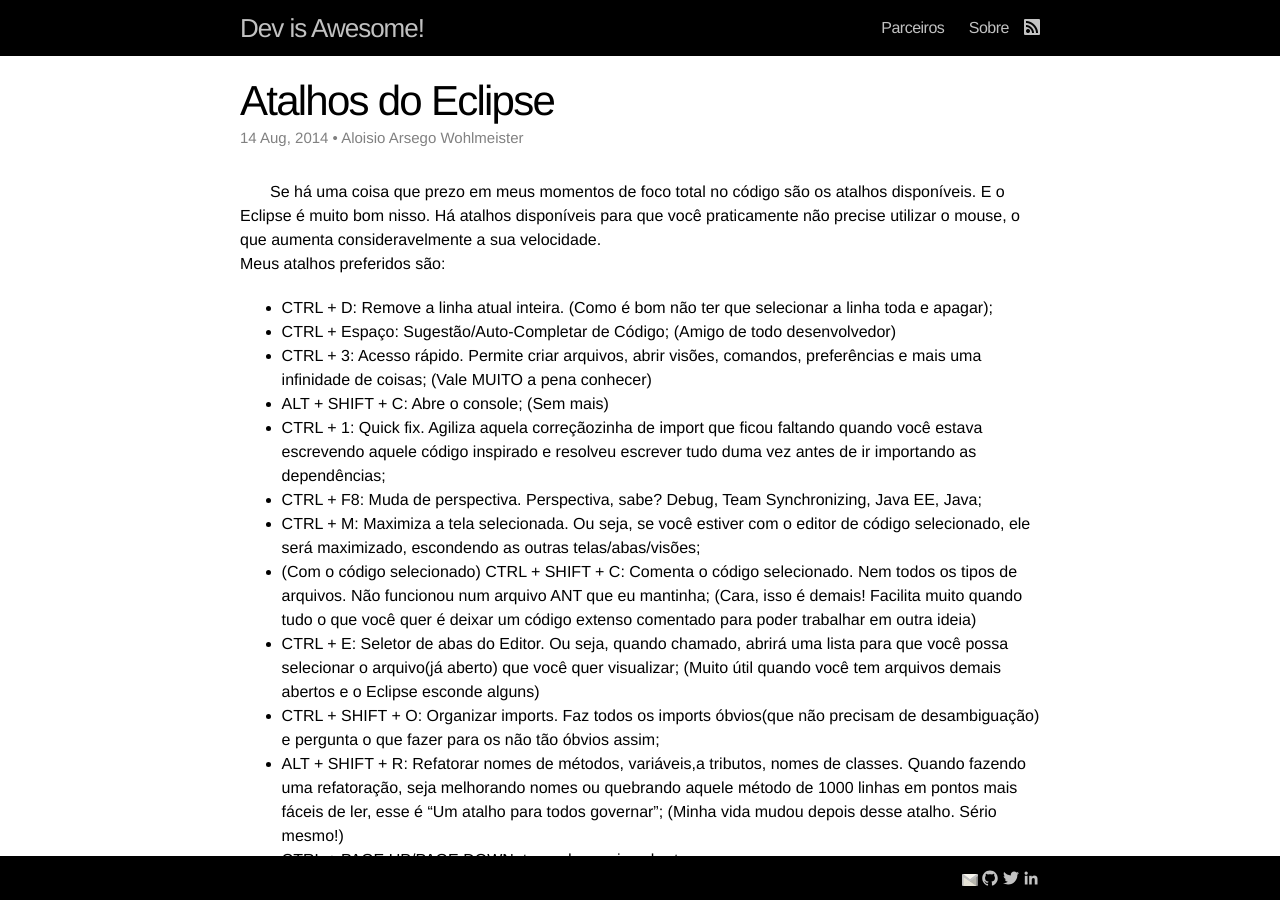
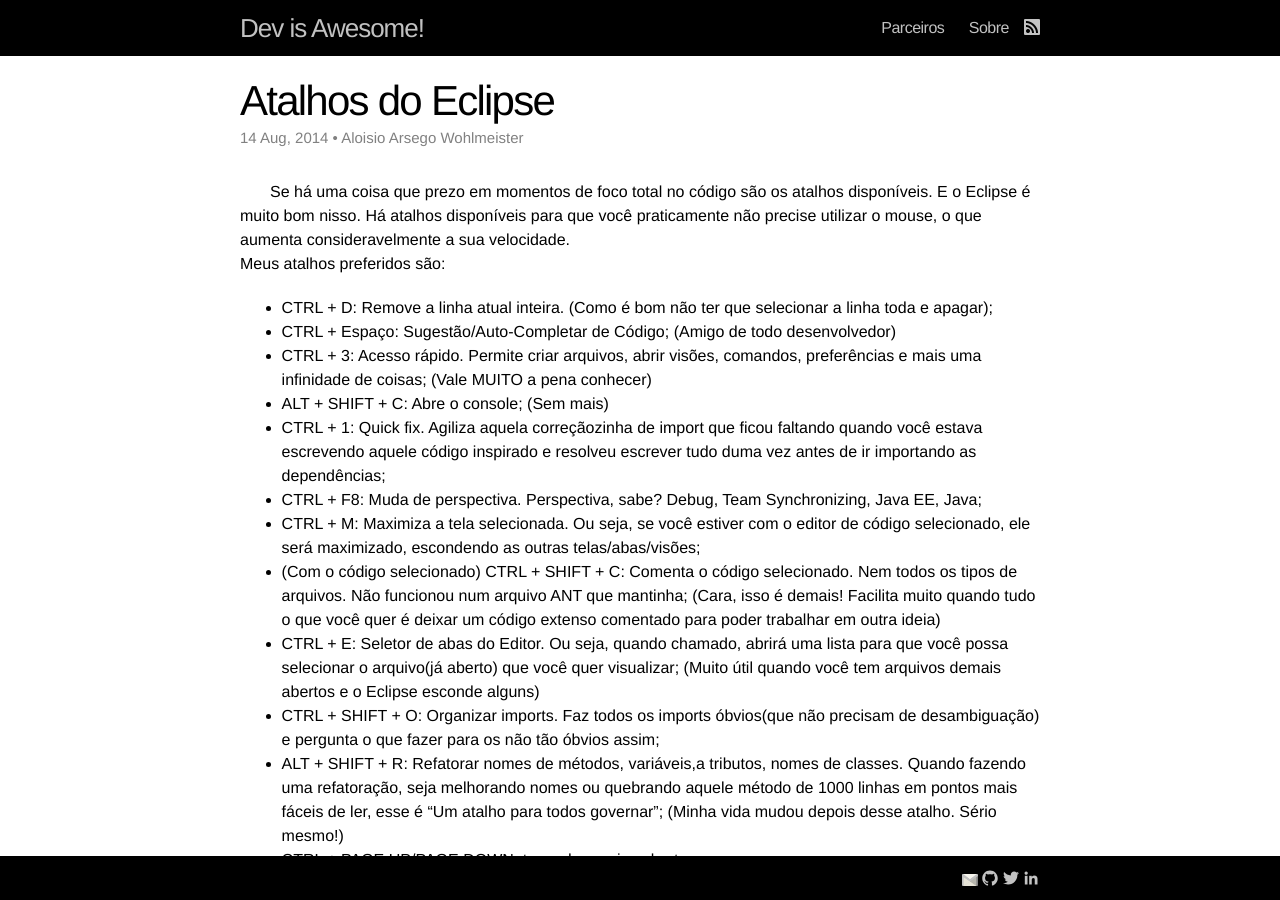
Before and after one commit to aloisioaw/aloisioaw.github.com, a Jekyll site: the page built from _posts/14-08-14-atalhos-eclipse.md, in a window 1280 px wide and 900 px high. Built offline with Jekyll 4.4.1, drawn with Linux system fonts in a browser that asks for light colours; some of the changed text lies outside the part shown.

```diff
--- a/_posts/14-08-14-atalhos-eclipse.md
+++ b/_posts/14-08-14-atalhos-eclipse.md
@@ -5,7 +5,7 @@
 categories: eclipse atalhos
 ---
 
-Se há uma coisa que prezo em meus momentos de foco total no código são os atalhos disponíveis. E o Eclipse é muito bom nisso. Há atalhos disponíveis para que você praticamente não precise utilizar o mouse, o que aumenta consideravelmente a sua velocidade.
+Se há uma coisa que prezo em momentos de foco total no código são os atalhos disponíveis. E o Eclipse é muito bom nisso. Há atalhos disponíveis para que você praticamente não precise utilizar o mouse, o que aumenta consideravelmente a sua velocidade.
 Meus atalhos preferidos são:
 
 *  CTRL + D: Remove a linha atual inteira. (Como é bom não ter que selecionar a linha toda e apagar);
@@ -15,7 +15,7 @@
 *  CTRL + 1: Quick fix. Agiliza aquela correçãozinha de import que ficou faltando quando você estava escrevendo aquele código inspirado e resolveu escrever tudo duma vez antes de ir importando as dependências;
 *  CTRL + F8: Muda de perspectiva. Perspectiva, sabe? Debug, Team Synchronizing, Java EE, Java;
 *  CTRL + M: Maximiza a tela selecionada. Ou seja, se você estiver com o editor de código selecionado, ele será maximizado, escondendo as outras telas/abas/visões;
-*  (Com o código selecionado) CTRL + SHIFT + C: Comenta o código selecionado. Nem todos os tipos de arquivos. Não funcionou num arquivo ANT que eu mantinha; (Cara, isso é demais! Facilita muito quando tudo o que você quer é deixar um código extenso comentado para poder trabalhar em outra ideia)
+*  (Com o código selecionado) CTRL + SHIFT + C: Comenta o código selecionado. Nem todos os tipos de arquivos. Não funcionou num arquivo ANT que mantinha; (Cara, isso é demais! Facilita muito quando tudo o que você quer é deixar um código extenso comentado para poder trabalhar em outra ideia)
 *  CTRL + E: Seletor de abas do Editor. Ou seja, quando chamado, abrirá uma lista para que você possa selecionar o arquivo(já aberto) que você quer visualizar; (Muito útil quando você tem arquivos demais abertos e o Eclipse esconde alguns)
 *  CTRL + SHIFT + O: Organizar imports. Faz todos os imports óbvios(que não precisam de desambiguação) e pergunta o que fazer para os não tão óbvios assim;
 *  ALT + SHIFT + R: Refatorar nomes de métodos, variáveis,a tributos, nomes de classes. Quando fazendo uma refatoração, seja melhorando nomes ou quebrando aquele método de 1000 linhas em pontos mais fáceis de ler, esse é "Um atalho para todos governar"; (Minha vida mudou depois desse atalho. Sério mesmo!)
@@ -29,5 +29,5 @@
 *  (Numa classe Java)CTRL + O: Outline. Possibilita que você pesquise atributos e métodos.
 
 Agora, esse último atalho não é lá muito útil sem uma maneira de abrir/selecionar a visão de servidores com um atalho também. Pois bem, isso é configurável.
-Em Window/Preferences, pesquise por Keys e selecione a opção que aparecer. Então, na tela ao lado, pesquise por Show View (Servers). Não esqueça de configurar a opção "When" como "In windows", para que o atalho fique disponível em todo e qualquer lugar do Eclipse. Eu costumo configurá-lo assim: ALT + SHIFT + Q (solta) + 1. É uma sequência estranha, mas em pouco tempo se torna prática.
+Em Window/Preferences, pesquise por Keys e selecione a opção que aparecer. Então, na tela ao lado, pesquise por Show View (Servers). Não esqueça de configurar a opção "When" como "In windows", para que o atalho fique disponível em todo e qualquer lugar do Eclipse. Costumo configurá-lo assim: ALT + SHIFT + Q (solta) + 1. É uma sequência estranha, mas em pouco tempo se torna prática.
 Esqueci de algo?
```
